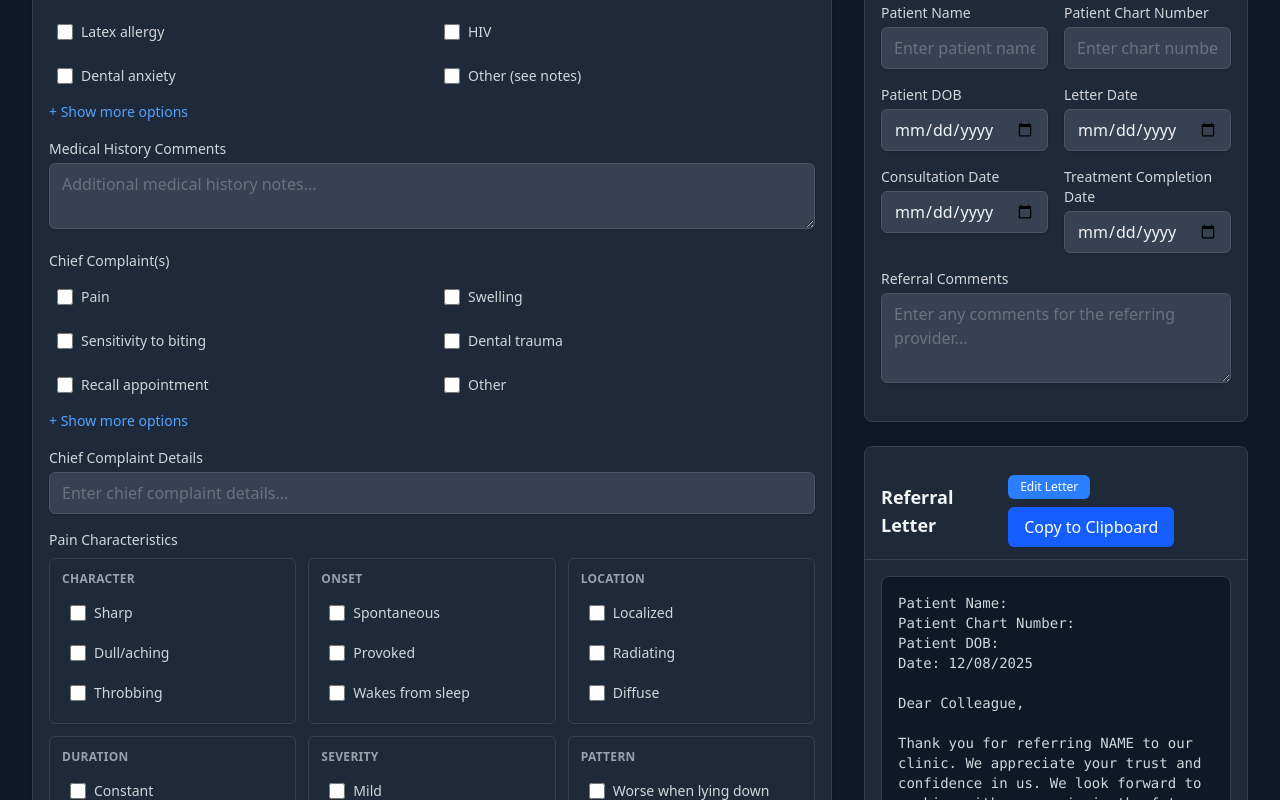
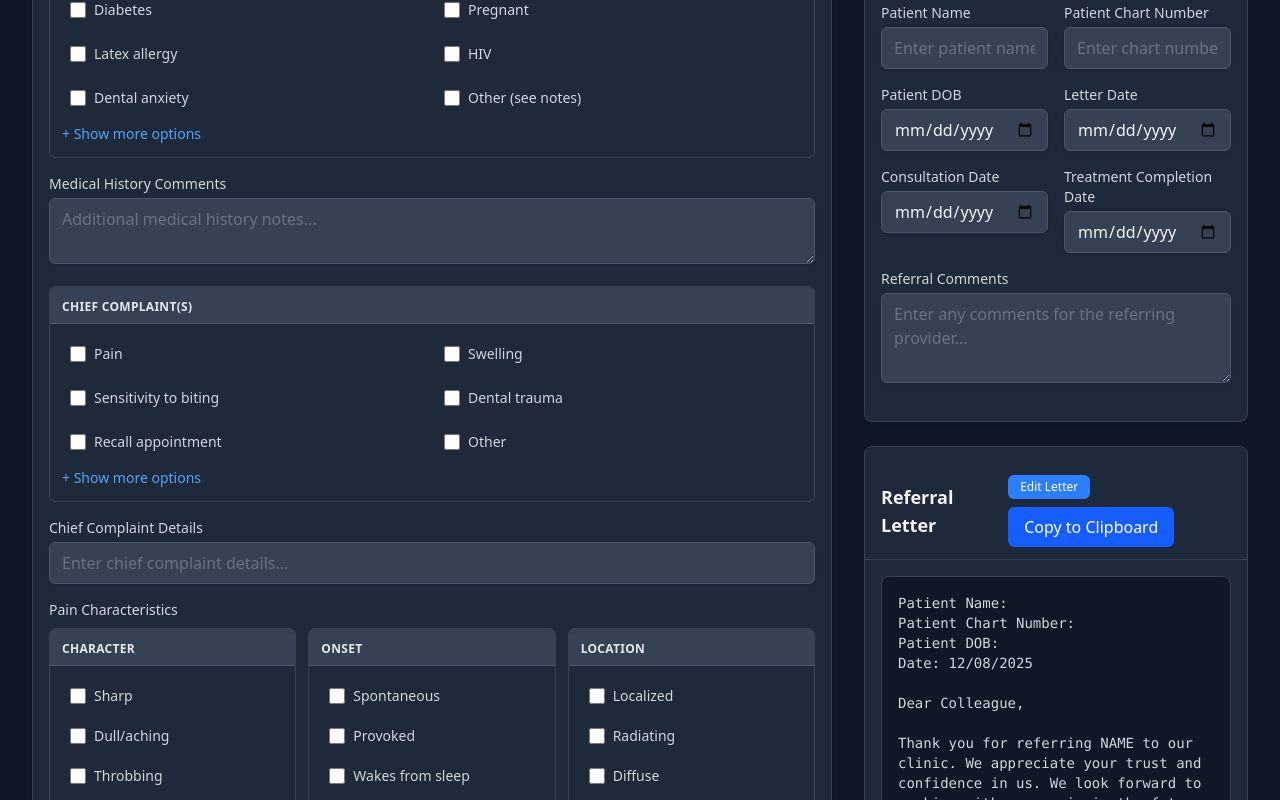
Before and after one commit to Haddadios/EndoNote, a React (Vite) app: page / in a window 1280 px wide. Shown: the part 620-1420 px from the top of the page. Built offline with nearby package versions, Linux system fonts and the light colour scheme.

Commit message:
category UI improvements

```diff
--- a/src/components/common/CheckboxGroup.tsx
+++ b/src/components/common/CheckboxGroup.tsx
@@ -3,6 +3,7 @@ import type { SelectOption, SelectOptionGroup } from '../../types';
 
 interface CheckboxGroupProps {
   label: string;
+  sectionLabel?: boolean;
   options?: SelectOption[];
   mainOptions?: SelectOption[];
   moreOptions?: SelectOption[];
@@ -21,6 +22,7 @@ interface CheckboxGroupProps {
 
 export function CheckboxGroup({
   label,
+  sectionLabel = false,
   options,
   mainOptions,
   moreOptions,
@@ -99,22 +101,35 @@ export function CheckboxGroup({
   };
 
   return (
-    <div className="mb-4">
-      <label className="block text-sm font-medium text-gray-700 dark:text-gray-300 mb-2">
-        {label}
-      </label>
+    <div className={`mb-4${sectionLabel ? ' border border-gray-200 dark:border-gray-700 rounded-md overflow-hidden' : ''}`}>
+      {sectionLabel ? (
+        <div className="px-3 py-1.5 bg-gray-100 dark:bg-gray-700 border-b border-gray-200 dark:border-gray-600">
+          <span className="text-xs font-semibold tracking-wide text-gray-700 dark:text-gray-200 uppercase">
+            {label}
+          </span>
+        </div>
+      ) : (
+        <label className="block text-sm font-medium text-gray-700 dark:text-gray-300 mb-2">
+          {label}
+        </label>
+      )}
+      <div className={sectionLabel ? 'p-3' : ''}>
       {useGrouped ? (
         <div className={`grid ${gridCols[columns]} gap-3`}>
           {groups!.map((group) => (
             <div
               key={group.label}
-              className={`border border-gray-200 dark:border-gray-700 rounded-md p-3 bg-white dark:bg-gray-800 ${groupSpans[group.colSpan || 1]}`}
+              className={`border border-gray-200 dark:border-gray-700 rounded-md overflow-hidden bg-white dark:bg-gray-800 ${groupSpans[group.colSpan || 1]}`}
             >
-              <div className="text-xs font-semibold tracking-wide text-gray-500 dark:text-gray-400 uppercase">
-                {group.label}
+              <div className="px-3 py-1.5 bg-gray-100 dark:bg-gray-700 border-b border-gray-200 dark:border-gray-600">
+                <span className="text-xs font-semibold tracking-wide text-gray-700 dark:text-gray-200 uppercase">
+                  {group.label}
+                </span>
               </div>
-              <div className={`mt-2 ${groupCols[group.columns || 1]}`}>
-                {group.options.map(renderCheckbox)}
+              <div className="p-3">
+                <div className={`${groupCols[group.columns || 1]}`}>
+                  {group.options.map(renderCheckbox)}
+                </div>
               </div>
             </div>
           ))}
@@ -135,6 +150,7 @@ export function CheckboxGroup({
           )}
         </>
       )}
+      </div>
     </div>
   );
 }
--- a/src/components/forms/ObjectiveSection.tsx
+++ b/src/components/forms/ObjectiveSection.tsx
@@ -7,7 +7,7 @@ import {
   mobilityGrades,
   swellingOptions,
   swellingGroups,
-  radiographicFindings,
+  radiographicFindingsGroups,
   toothTypeLabels,
 } from '../../data';
 
@@ -210,10 +210,15 @@ export function ObjectiveSection() {
       </div>
 
       <>
-          <h3 className="text-md font-medium text-gray-700 dark:text-gray-200 mt-4 mb-2">Vitality Tests</h3>
+          <div className="border border-gray-200 dark:border-gray-700 rounded-md overflow-hidden mt-4 mb-4">
+            <div className="px-3 py-1.5 bg-gray-100 dark:bg-gray-700 border-b border-gray-200 dark:border-gray-600">
+              <span className="text-xs font-semibold tracking-wide text-gray-700 dark:text-gray-200 uppercase">Vitality Tests</span>
+            </div>
+            <div className="p-3">
               <div className="grid grid-cols-1 md:grid-cols-3 gap-4">
                 <CheckboxGroup
                   label="Cold Test"
+                  sectionLabel
                   options={vitalityResults}
                   selectedValues={noteData.coldTest}
                   onChange={(values) => updateField('coldTest', values)}
@@ -222,6 +227,7 @@ export function ObjectiveSection() {
 
                 <CheckboxGroup
                   label="EPT"
+                  sectionLabel
                   options={vitalityResults}
                   selectedValues={noteData.eptTest}
                   onChange={(values) => updateField('eptTest', values)}
@@ -230,6 +236,7 @@ export function ObjectiveSection() {
 
                 <CheckboxGroup
                   label="Heat Test"
+                  sectionLabel
                   options={vitalityResults}
                   selectedValues={noteData.heatTest}
                   onChange={(values) => updateField('heatTest', values)}
@@ -245,11 +252,18 @@ export function ObjectiveSection() {
                 multiline
                 rows={2}
               />
+            </div>
+          </div>
 
-          <h3 className="text-md font-medium text-gray-700 dark:text-gray-200 mt-4 mb-2">Clinical Findings</h3>
+          <div className="border border-gray-200 dark:border-gray-700 rounded-md overflow-hidden mt-4 mb-4">
+            <div className="px-3 py-1.5 bg-gray-100 dark:bg-gray-700 border-b border-gray-200 dark:border-gray-600">
+              <span className="text-xs font-semibold tracking-wide text-gray-700 dark:text-gray-200 uppercase">Clinical Findings</span>
+            </div>
+            <div className="p-3">
               <div className="grid grid-cols-1 md:grid-cols-2 gap-4">
                 <CheckboxGroup
                   label="Percussion"
+                  sectionLabel
                   options={percussionPalpationResults}
                   selectedValues={noteData.percussion}
                   onChange={(values) => updateField('percussion', values)}
@@ -258,6 +272,7 @@ export function ObjectiveSection() {
 
                 <CheckboxGroup
                   label="Palpation"
+                  sectionLabel
                   options={percussionPalpationResults}
                   selectedValues={noteData.palpation}
                   onChange={(values) => updateField('palpation', values)}
@@ -265,9 +280,11 @@ export function ObjectiveSection() {
                 />
 
                 <div className="md:col-span-2">
-              <label className="block text-sm font-medium text-gray-700 dark:text-gray-300 mb-2">
-                Probing Depths (mm)
-              </label>
+                  <div className="border border-gray-200 dark:border-gray-700 rounded-md overflow-hidden">
+                    <div className="px-3 py-1.5 bg-gray-100 dark:bg-gray-700 border-b border-gray-200 dark:border-gray-600">
+                      <span className="text-xs font-semibold tracking-wide text-gray-700 dark:text-gray-200 uppercase">Probing Depths (mm)</span>
+                    </div>
+                    <div className="p-3">
                       <div className="grid grid-cols-6 gap-2">
                         {(['MB', 'B', 'DB', 'DL', 'L', 'ML'] as const).map((surface) => (
                           <div key={surface} className="flex flex-col items-center">
@@ -286,10 +303,13 @@ export function ObjectiveSection() {
                         ))}
                       </div>
                     </div>
+                  </div>
+                </div>
 
                 <div className="md:col-span-2">
                   <CheckboxGroup
                     label="Mobility"
+                    sectionLabel
                     options={mobilityGrades}
                     selectedValues={noteData.mobility}
                     onChange={(values) => updateField('mobility', values)}
@@ -315,13 +335,15 @@ export function ObjectiveSection() {
                 multiline
                 rows={2}
               />
+            </div>
+          </div>
 
           <CheckboxGroup
             label="Radiographic Findings"
-            options={radiographicFindings}
+            groups={radiographicFindingsGroups}
             selectedValues={noteData.radiographicFindings}
             onChange={(values) => updateField('radiographicFindings', values)}
-            columns={2}
+            columns={4}
           />
 
           {/* Additional Comments */}
--- a/src/components/forms/PlanSection.tsx
+++ b/src/components/forms/PlanSection.tsx
@@ -482,6 +482,7 @@ export function PlanSection() {
       {/* Treatment Options Offered */}
       <CheckboxGroup
         label="Treatment Options Offered"
+        sectionLabel
         options={treatmentOptionsOffered}
         selectedValues={noteData.treatmentOptionsOffered}
         onChange={(values) => updateField('treatmentOptionsOffered', values)}
@@ -522,12 +523,13 @@ export function PlanSection() {
       </div>
 
       {/* Anesthesia */}
-      <h3 className="text-md font-medium text-gray-700 dark:text-gray-200 mt-2 mb-2">Anesthesia</h3>
-
-      {/* Anesthesia Type with Carpule Inputs */}
-      <div className="mb-4">
+      <div className="border border-gray-200 dark:border-gray-700 rounded-md overflow-hidden mt-2 mb-4">
+        <div className="px-3 py-1.5 bg-gray-100 dark:bg-gray-700 border-b border-gray-200 dark:border-gray-600">
+          <span className="text-xs font-semibold tracking-wide text-gray-700 dark:text-gray-200 uppercase">Anesthesia</span>
+        </div>
+        <div className="p-3">
           <label className="block text-sm font-medium text-gray-700 dark:text-gray-300 mb-2">
-          Anesthesia Type & Amount (carpules)
+            Type & Amount (carpules)
           </label>
           <div className="grid grid-cols-1 md:grid-cols-2 gap-3">
             {anesthesiaTypes.map((type) => {
@@ -550,12 +552,14 @@ export function PlanSection() {
             })}
           </div>
         </div>
+      </div>
 
       {/* Anesthesia Location/Technique */}
-      <div className="mb-4">
-        <label className="block text-sm font-medium text-gray-700 dark:text-gray-300 mb-2">
-          Location/Technique
-        </label>
+      <div className="border border-gray-200 dark:border-gray-700 rounded-md overflow-hidden mb-4">
+        <div className="px-3 py-1.5 bg-gray-100 dark:bg-gray-700 border-b border-gray-200 dark:border-gray-600">
+          <span className="text-xs font-semibold tracking-wide text-gray-700 dark:text-gray-200 uppercase">Location/Technique</span>
+        </div>
+        <div className="p-3">
         <div className="grid grid-cols-1 sm:grid-cols-2 lg:grid-cols-3 gap-2">
           {anesthesiaLocations.map((location) => {
             const isSelected = noteData.anesthesiaLocations.includes(location.value);
@@ -642,10 +646,12 @@ export function PlanSection() {
           })}
         </div>
         </div>
+      </div>
 
       {/* Isolation */}
       <CheckboxGroup
         label="Isolation"
+        sectionLabel
         options={isolationMethods}
         selectedValues={noteData.isolation}
         onChange={(values) => updateField('isolation', values)}
@@ -1068,6 +1074,7 @@ export function PlanSection() {
       {/* Irrigation */}
       <CheckboxGroup
         label="Irrigation Protocol"
+        sectionLabel
         mainOptions={irrigationMainOptions}
         moreOptions={irrigationMoreOptions}
         selectedValues={noteData.irrigationProtocol}
@@ -1104,9 +1111,12 @@ export function PlanSection() {
       )}
 
       {/* Complications */}
-      <div className="mb-4">
-        <label className="block text-sm font-medium text-gray-700 dark:text-gray-300 mb-2">Complications</label>
-        <div className="flex items-center gap-2 p-3 bg-gray-50 dark:bg-gray-700 rounded-lg border border-gray-200 dark:border-gray-600">
+      <div className="border border-gray-200 dark:border-gray-700 rounded-md overflow-hidden mb-4">
+        <div className="px-3 py-1.5 bg-gray-100 dark:bg-gray-700 border-b border-gray-200 dark:border-gray-600">
+          <span className="text-xs font-semibold tracking-wide text-gray-700 dark:text-gray-200 uppercase">Complications</span>
+        </div>
+        <div className="p-3">
+        <div className="flex items-center gap-2">
           <span className="text-sm text-gray-700 dark:text-gray-300 mr-2">Were there any complications?</span>
           <button
             type="button"
@@ -1139,6 +1149,7 @@ export function PlanSection() {
           </button>
         </div>
         </div>
+      </div>
 
       {hasComplications && (
         <>
@@ -1164,6 +1175,7 @@ export function PlanSection() {
       {/* Post-op Instructions */}
       <CheckboxGroup
         label="Post-op Instructions"
+        sectionLabel
         options={postOpInstructions}
         selectedValues={noteData.postOpInstructions}
         onChange={(values) => updateField('postOpInstructions', values)}
@@ -1187,6 +1199,7 @@ export function PlanSection() {
       {/* Next Visit */}
       <CheckboxGroup
         label="Next Visit"
+        sectionLabel
         options={nextVisitOptions}
         selectedValues={noteData.nextVisit}
         onChange={(values) => updateField('nextVisit', values)}
--- a/src/components/forms/SubjectiveSection.tsx
+++ b/src/components/forms/SubjectiveSection.tsx
@@ -228,6 +228,7 @@ export function SubjectiveSection() {
         <>
           <CheckboxGroup
             label="Medical History Alerts"
+            sectionLabel
             mainOptions={medicalHistoryMainOptions}
             moreOptions={medicalHistoryMoreOptions}
             selectedValues={noteData.medicalHistoryAlerts}
@@ -246,6 +247,7 @@ export function SubjectiveSection() {
 
           <CheckboxGroup
             label="Chief Complaint(s)"
+            sectionLabel
             mainOptions={chiefComplaintMainOptions}
             moreOptions={chiefComplaintMoreOptions}
             selectedValues={noteData.chiefComplaints}
--- a/src/data/diagnoses.ts
+++ b/src/data/diagnoses.ts
@@ -98,23 +98,119 @@ export const swellingGroups: SelectOptionGroup[] = [
   },
 ];
 
-// Radiographic Findings
+// Radiographic Findings — flat array used by soapGenerator for label resolution
 export const radiographicFindings: SelectOption[] = [
+  // Periapical Status
   { value: 'wnl', label: 'WNL - no periapical pathology' },
   { value: 'parl', label: 'Periapical radiolucency (PARL)' },
   { value: 'widened_pdl', label: 'Widened PDL space' },
   { value: 'loss_lamina_dura', label: 'Loss of lamina dura' },
-  { value: 'calcified_canals', label: 'Calcified/obliterated canals' },
+  { value: 'periapical_sclerosis', label: 'Periapical sclerosis / condensing osteitis' },
+  { value: 'hypercementosis', label: 'Hypercementosis' },
+  { value: 'apical_root_resorption', label: 'Apical root resorption' },
+  // Canal / Pulp Space
+  { value: 'calcified_canals', label: 'Calcified canals' },
+  { value: 'obliterated_canals', label: 'Obliterated canals' },
   { value: 'internal_resorption', label: 'Internal resorption' },
+  { value: 'pulp_stones', label: 'Pulp stones / calcifications' },
+  { value: 'canal_curvature', label: 'Significant canal curvature' },
+  { value: 'open_apex', label: 'Open/immature apex' },
+  { value: 'dens_invaginatus', label: 'Dens invaginatus' },
+  // Root Structure
   { value: 'external_resorption', label: 'External resorption' },
+  { value: 'vertical_root_fracture', label: 'Possible vertical root fracture' },
+  { value: 'root_dilaceration', label: 'Root dilaceration' },
+  { value: 'root_resorption_unspecified', label: 'Root resorption – unspecified location' },
+  { value: 'fused_roots', label: 'Fused roots / taurodontism' },
+  { value: 'accessory_root', label: 'Accessory/supernumerary root' },
+  // Bone / Alveolar
   { value: 'periapical_lesion', label: 'Periapical lesion' },
+  { value: 'furcation_bone_loss', label: 'Furcation bone loss' },
+  { value: 'alveolar_bone_loss', label: 'Generalized alveolar bone loss' },
+  { value: 'sinus_proximity', label: 'Proximity to maxillary sinus' },
+  { value: 'through_and_through', label: 'Through-and-through lesion' },
+  // Prior Treatment
   { value: 'previous_rct', label: 'Previous RCT present' },
   { value: 'short_fill', label: 'Short fill (previous RCT)' },
   { value: 'overfill', label: 'Overfill/overextension (previous RCT)' },
   { value: 'missed_canal', label: 'Possible missed canal' },
   { value: 'separated_instrument', label: 'Separated instrument' },
   { value: 'perforation', label: 'Perforation' },
-  { value: 'vertical_root_fracture', label: 'Possible vertical root fracture' },
+  { value: 'post_present', label: 'Post / post-and-core present' },
+  { value: 'ledge_transport', label: 'Ledge / canal transportation' },
+  { value: 'bioceramic_mta_present', label: 'Bioceramic/MTA repair material present' },
+];
+
+export const radiographicFindingsGroups: SelectOptionGroup[] = [
+  {
+    label: 'Periapical Status',
+    colSpan: 2,
+    columns: 2,
+    options: [
+      { value: 'wnl', label: 'WNL - no periapical pathology' },
+      { value: 'parl', label: 'Periapical radiolucency (PARL)' },
+      { value: 'widened_pdl', label: 'Widened PDL space' },
+      { value: 'loss_lamina_dura', label: 'Loss of lamina dura' },
+      { value: 'periapical_sclerosis', label: 'Periapical sclerosis / condensing osteitis' },
+      { value: 'hypercementosis', label: 'Hypercementosis' },
+      { value: 'apical_root_resorption', label: 'Apical root resorption' },
+    ],
+  },
+  {
+    label: 'Canal / Pulp Space',
+    colSpan: 2,
+    columns: 2,
+    options: [
+      { value: 'calcified_canals', label: 'Calcified canals' },
+      { value: 'obliterated_canals', label: 'Obliterated canals' },
+      { value: 'internal_resorption', label: 'Internal resorption' },
+      { value: 'pulp_stones', label: 'Pulp stones / calcifications' },
+      { value: 'canal_curvature', label: 'Significant canal curvature' },
+      { value: 'open_apex', label: 'Open/immature apex' },
+      { value: 'dens_invaginatus', label: 'Dens invaginatus' },
+    ],
+  },
+  {
+    label: 'Root Structure',
+    colSpan: 2,
+    columns: 2,
+    options: [
+      { value: 'external_resorption', label: 'External resorption' },
+      { value: 'vertical_root_fracture', label: 'Possible vertical root fracture' },
+      { value: 'root_dilaceration', label: 'Root dilaceration' },
+      { value: 'root_resorption_unspecified', label: 'Root resorption – unspecified location' },
+      { value: 'fused_roots', label: 'Fused roots / taurodontism' },
+      { value: 'accessory_root', label: 'Accessory/supernumerary root' },
+    ],
+  },
+  {
+    label: 'Bone / Alveolar',
+    colSpan: 2,
+    columns: 2,
+    options: [
+      { value: 'periapical_lesion', label: 'Periapical lesion' },
+      { value: 'furcation_bone_loss', label: 'Furcation bone loss' },
+      { value: 'alveolar_bone_loss', label: 'Generalized alveolar bone loss' },
+      { value: 'sinus_proximity', label: 'Proximity to maxillary sinus' },
+      { value: 'through_and_through', label: 'Through-and-through lesion' },
+    ],
+  },
+  {
+    label: 'Prior Treatment',
+    colSpan: 4,
+    columns: 3,
+    options: [
+      { value: 'previous_rct', label: 'Previous RCT present' },
+      { value: 'short_fill', label: 'Short fill (previous RCT)' },
+      { value: 'overfill', label: 'Overfill/overextension (previous RCT)' },
+      { value: 'missed_canal', label: 'Possible missed canal' },
+      { value: 'separated_instrument', label: 'Separated instrument' },
+      { value: 'perforation', label: 'Perforation' },
+      { value: 'post_present', label: 'Post / post-and-core present' },
+      { value: 'ledge_transport', label: 'Ledge / canal transportation' },
+      { value: 'bioceramic_mta_present', label: 'Bioceramic/MTA repair material present' },
+    ],
+  },
 ];
 
 // Prognosis Options
--- a/src/utils/soapGenerator.ts
+++ b/src/utils/soapGenerator.ts
@@ -12,6 +12,7 @@ import {
   mobilityGrades,
   swellingOptions,
   radiographicFindings,
+  radiographicFindingsGroups,
   treatmentTypes,
   prognosisOptions,
   treatmentOptionsOffered,
@@ -321,10 +322,26 @@ export function generateSOAPNote(data: NoteData): string {
       lines.push('Sinus tract: Present');
     }
 
-    // Radiographic findings
+    // Radiographic findings — grouped by category
     if (data.radiographicFindings.length > 0) {
-      const findings = getLabels(radiographicFindings, data.radiographicFindings);
-      lines.push(`Radiographic: ${joinList(findings)}`);
+      const categoryParts: string[] = [];
+      for (const group of radiographicFindingsGroups) {
+        const groupValues = group.options
+          .map((o) => o.value)
+          .filter((v) => data.radiographicFindings.includes(v));
+        if (groupValues.length > 0) {
+          const labels = getLabels(radiographicFindings, groupValues);
+          categoryParts.push(`${group.label}: ${joinList(labels)}`);
+        }
+      }
+      // Fall back to flat list for any values not found in groups (legacy values)
+      const knownValues = radiographicFindingsGroups.flatMap((g) => g.options.map((o) => o.value));
+      const unknownValues = data.radiographicFindings.filter((v) => !knownValues.includes(v));
+      if (unknownValues.length > 0) {
+        const labels = getLabels(radiographicFindings, unknownValues);
+        categoryParts.push(joinList(labels));
+      }
+      lines.push(`Radiographic findings:\n  ${categoryParts.join('\n  ')}`);
     }
 
     // Clinical findings comments
```
Lines whose indentation alone changed are shown as unchanged.
